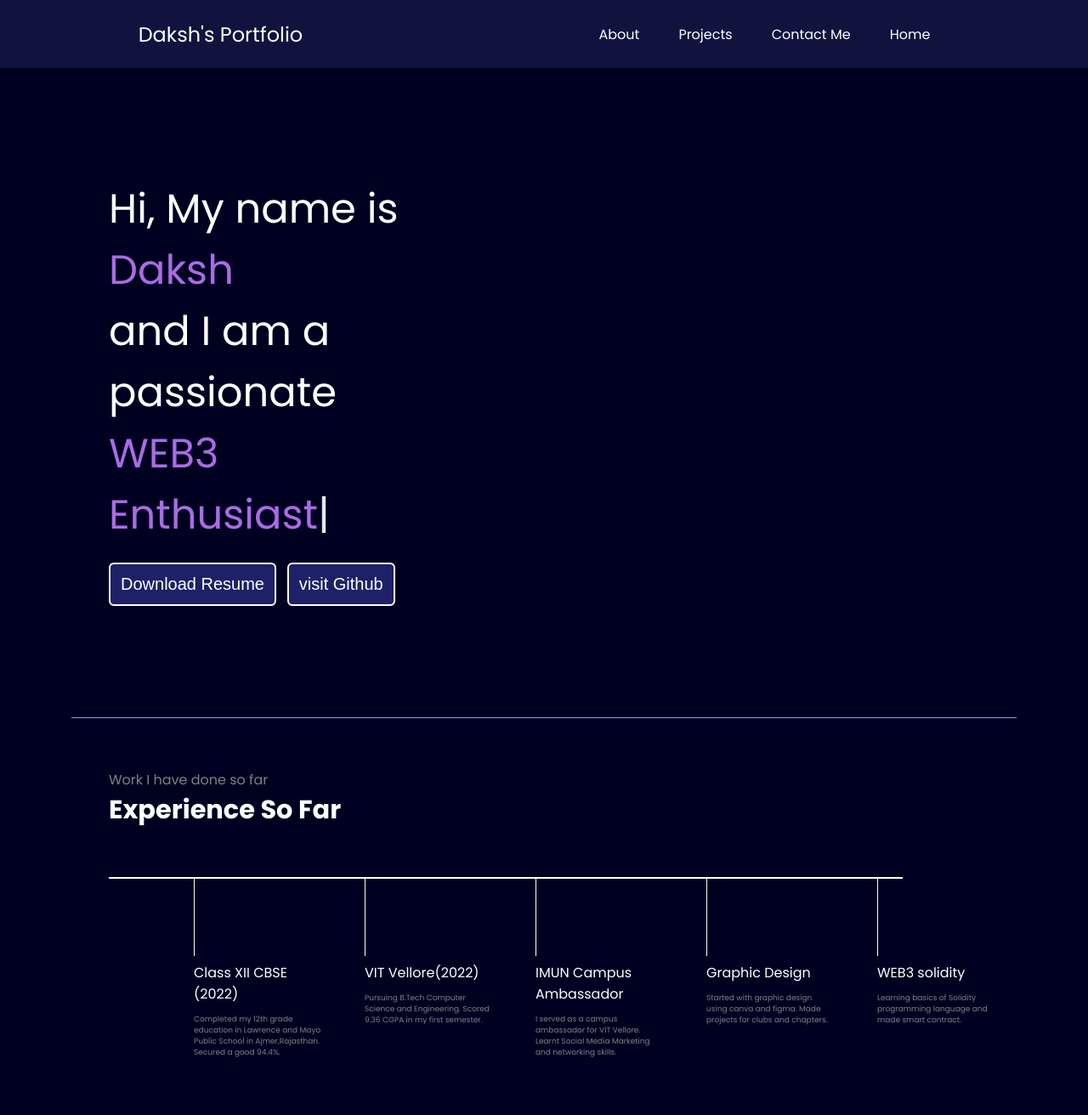
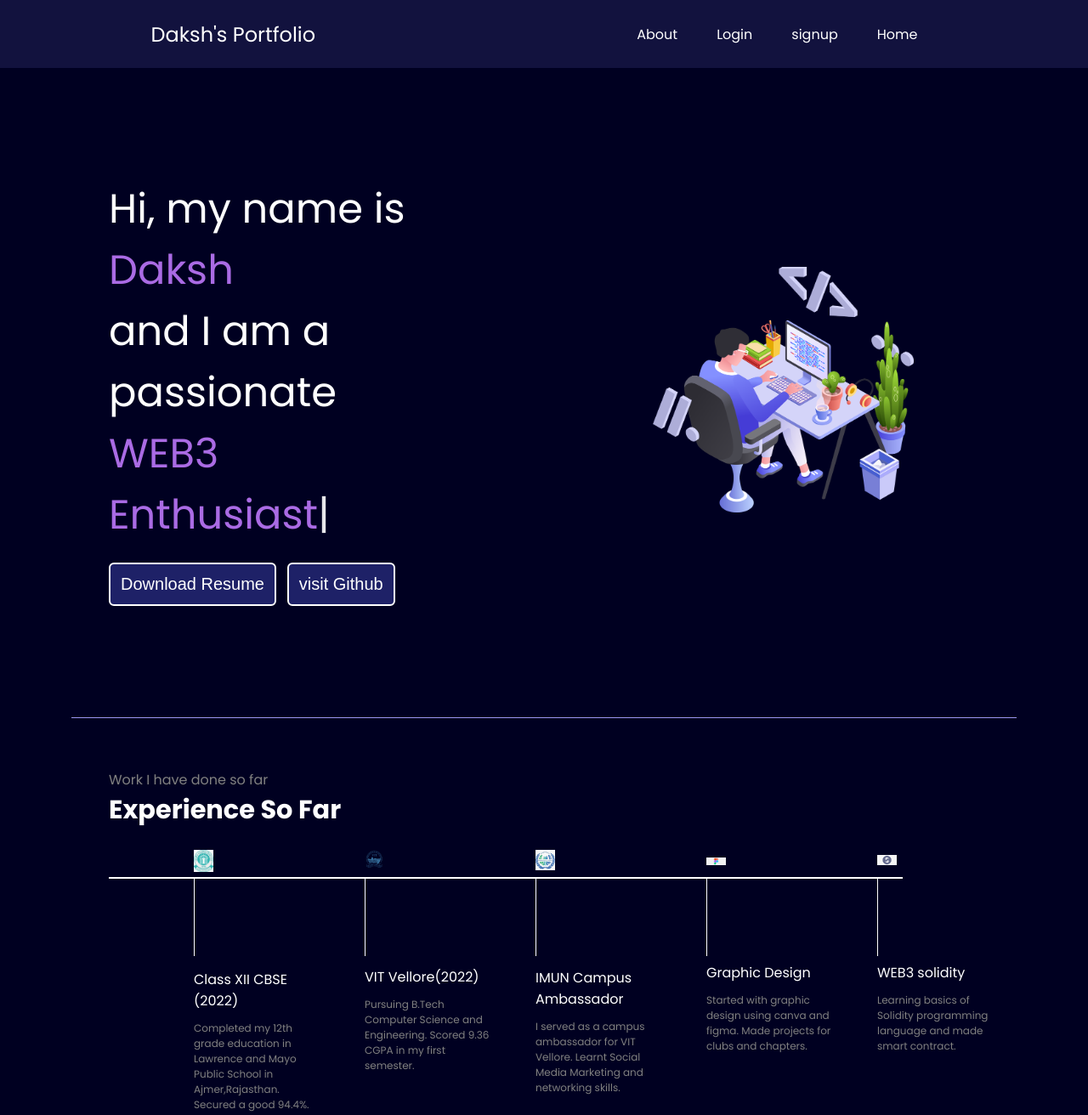
Before and after one commit to Daksh-khandelwal-1495/My-Portfolio, a plain HTML site: page index.html in a window 1280 px wide. Shown: the top 1312 px of the page at 85% size. Drawn offline with nearby package versions, Linux system fonts and the light colour scheme.

Commit message:
Uploaded images

```diff
--- a/index.html
+++ b/index.html
@@ -4,7 +4,7 @@
     <meta charset="UTF-8" />
     <meta http-equiv="X-UA-Compatible" content="IE=edge" />
     <meta name="viewport" content="width=device-width, initial-scale=1.0" />
-    <title>Daksh Khandelwal - My Portfolio</title>
+    <title>Daksh's Portfolio</title>
     <link rel="preconnect" href="https://fonts.googleapis.com" />
     <link rel="preconnect" href="https://fonts.gstatic.com" crossorigin />
     <link
@@ -135,7 +135,7 @@
         top: 86px;
         color: gray;
         width: 150px;
-        font-size: 9px;
+        font-size: 12px;
       }
       footer {
         background-color: #0e0e1a;
@@ -166,8 +166,8 @@
         <div class="right">
           <ul>
             <li><a href="/">About</a></li>
-            <li><a href="/">Projects</a></li>
-            <li><a href="/">Contact Me</a></li>
+            <li><a href="/">Login</a></li>
+            <li><a href="/">signup</a></li>
             <li><a href="/">Home</a></li>
           </ul>
         </div>
@@ -176,7 +176,7 @@
     <main>
       <section class="firstSection">
         <div class="leftSection">
-          Hi, My name is
+          Hi, my name is
           <span class="purple">Daksh </span>
           <div>and I am a passionate</div>
 
@@ -267,7 +267,7 @@
               </ul>
         </div>
       </div>
-      <div class="footer=rights">
+      <div class="footer=rights" align =" center">
         Copyright &#169; www.dakshsportfolio.com | All rights reserved
       </div>
     </footer>
```
Also changed, not shown: canva.png (added), cbse.png (added), developer_png.png (added), figma.png (added), imun.png (added), solidity.png (added), student.png (added), vit.png (added).
